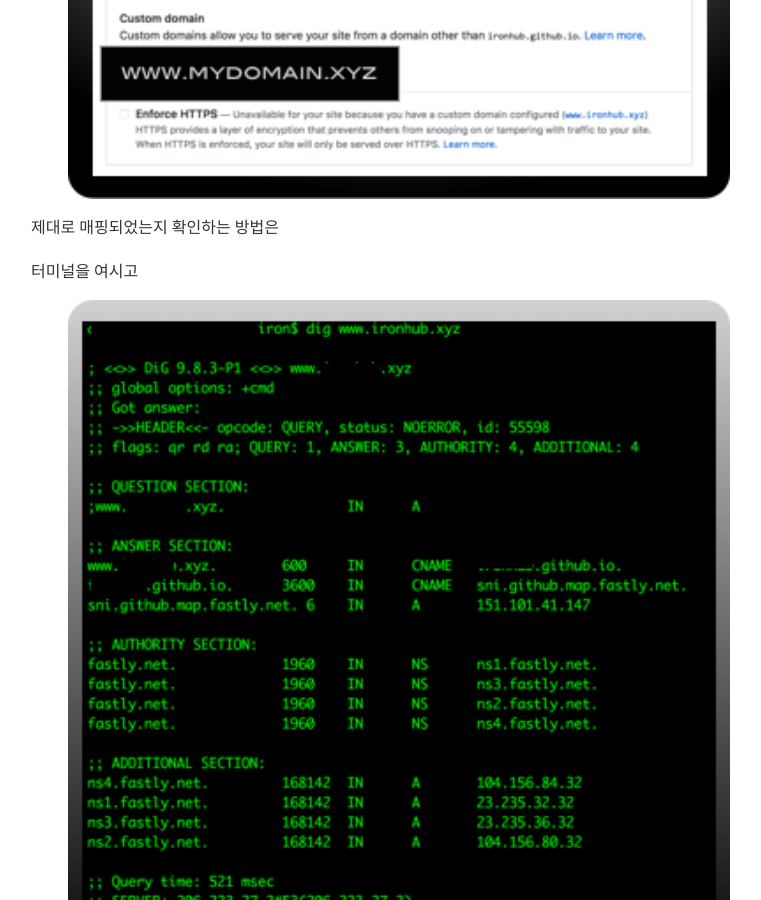
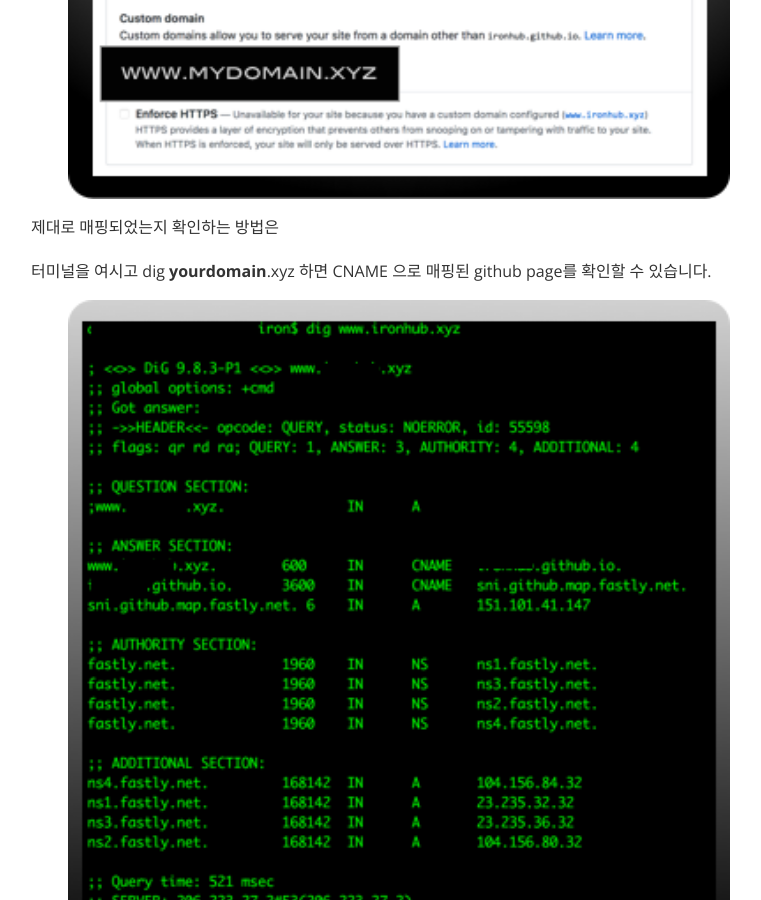
Before and after one commit to ironhub/ironhub.github.io, a Jekyll site: the page built from _posts/2017-09-06-custom-domain-github-page.md, in a window 1280 px wide and 900 px high, scrolled down 2507 px. Shown: the whole window, without its empty margins (241-1002 px from the left). Built offline with Jekyll 4.4.1, drawn with Linux system fonts in a browser that asks for light colours; nearby versions of some CDN libraries; comment, search, counter and statistics services are not loaded.

Commit message:
ㅁㄹㅁ

```diff
--- a/_posts/2017-09-06-custom-domain-github-page.md
+++ b/_posts/2017-09-06-custom-domain-github-page.md
@@ -50,6 +50,6 @@ GitHub/**user**.github.io Repository에서 `Settings` 항목에서
 
 제대로 매핑되었는지 확인하는 방법은
 
-터미널을 여시고
+터미널을 여시고 dig  **yourdomain**.xyz 하면 CNAME 으로 매핑된 github page를 확인할 수 있습니다.
 
 ![터미널 확인](https://ironhub.github.io/assets/DomainReg06.png)
```
